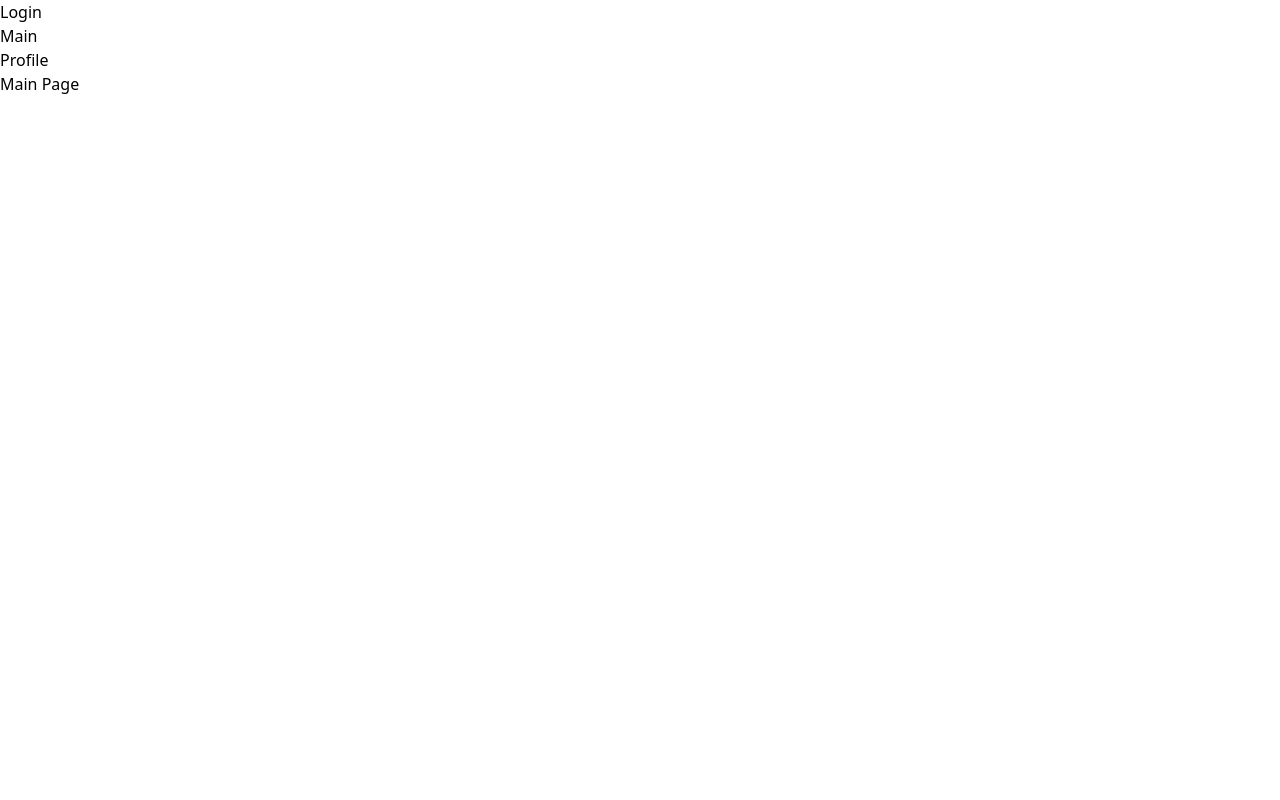
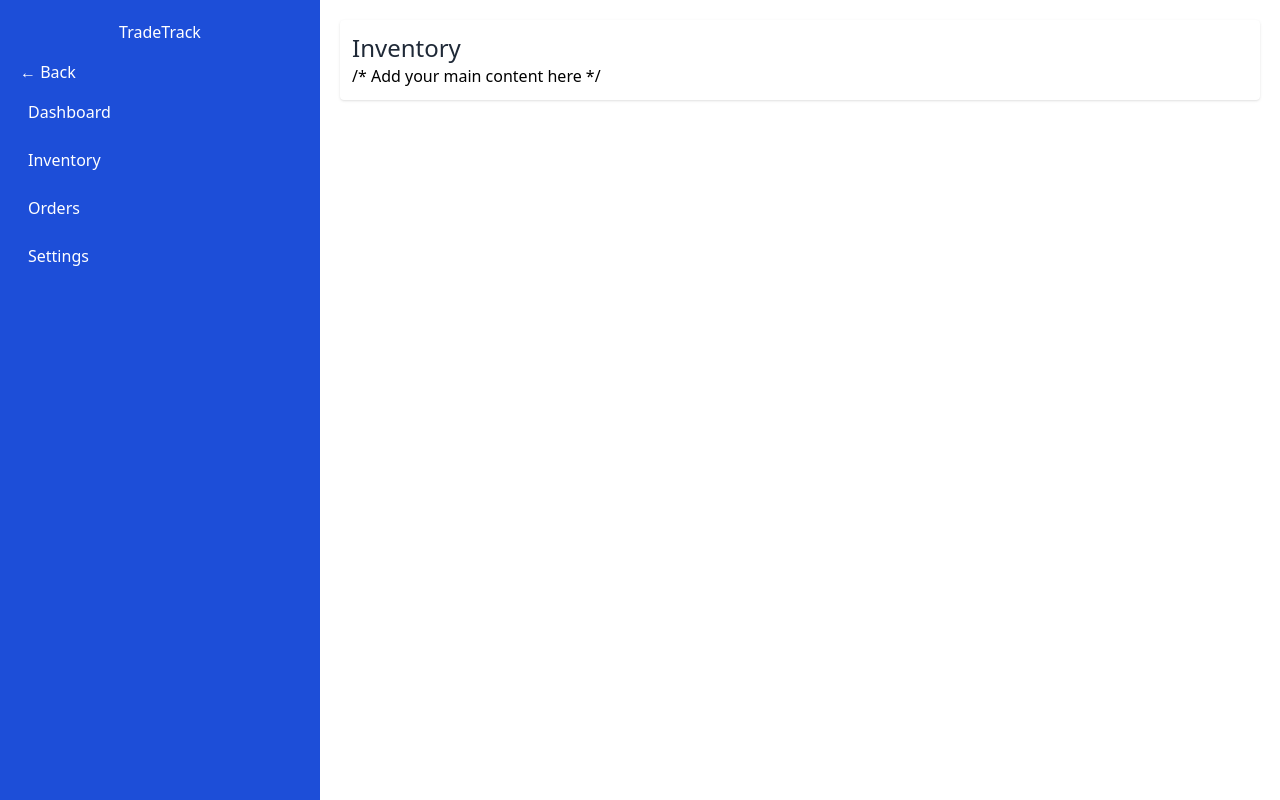
Before and after one commit to TradeTrack0001/frontend, a React (Vite) app: page /inventory in a window 1280 px wide. Built offline with nearby package versions, Linux system fonts and the light colour scheme.

Commit message:
inventory page styling update

```diff
--- a/src/App.tsx
+++ b/src/App.tsx
@@ -6,19 +6,6 @@ import  Profile  from "./pages/profile";
 function App() {
   return (
     <>
-    <nav>
-      <ul>
-        <li>
-          <a href="/">Login</a>
-        </li>
-        <li>
-          <a href="/Inventory">Main</a>
-        </li>
-        <li>
-          <a href="/profile">Profile</a>
-        </li>
-      </ul>
-    </nav>
     <Routes>
       <Route path="/" element={<Login />} />
       <Route path="/inventory" element={<Inventory />} />
--- a/src/pages/inventory.tsx
+++ b/src/pages/inventory.tsx
@@ -1,9 +1,36 @@
-
+import { useNavigate } from "react-router-dom";
 
 export default function Inventory() {
-    return (
-        <div>
-        <h1>Main Page</h1>
+    const BackArrow = () => {
+        return (
+          <button onClick={handleBackButton} className="mb-2 cursor-pointer text-white">
+            ← Back
+          </button>
+        );
+      };
+    const navigate = useNavigate();
+    const handleBackButton = () => {
+        navigate("/")}
+  return (
+    <div className="flex min-h-screen">
+
+      <div className="w-1/4 bg-blue-700 text-white p-5">
+        <h1 className="text-center mb-4">TradeTrack</h1>
+        <BackArrow />
+        <ul className="flex flex-col space-y-2">
+          <li className="hover:bg-blue-600 p-2 rounded cursor-pointer">Dashboard</li>
+          <li className="hover:bg-blue-600 p-2 rounded cursor-pointer">Inventory</li>
+          <li className="hover:bg-blue-600 p-2 rounded cursor-pointer">Orders</li>
+          <li className="hover:bg-blue-600 p-2 rounded cursor-pointer">Settings</li>
+        </ul>
+      </div>
+
+      <div className="flex-1 p-5">
+        <div className="bg-white p-3 shadow rounded">
+          <h2 className="text-gray-800 text-2xl">Inventory</h2>
+          /* Add your main content here */
         </div>
-    );
-    }
+      </div>
+    </div>
+  );
+}
--- a/src/pages/login.tsx
+++ b/src/pages/login.tsx
@@ -2,7 +2,7 @@ import { useState } from "react";
 import { useNavigate } from "react-router-dom";
 
 export default function Login() {
-  const [login, setLogin] = useState(true);
+
   const [mainScreen, setMainScreen] = useState(true);
   const navigate = useNavigate();
 
```
